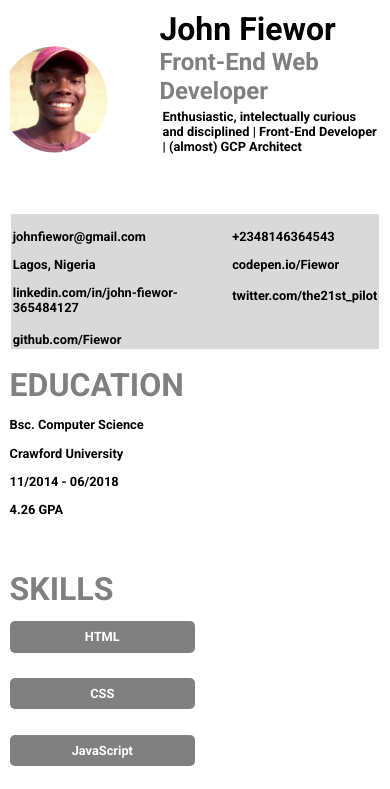
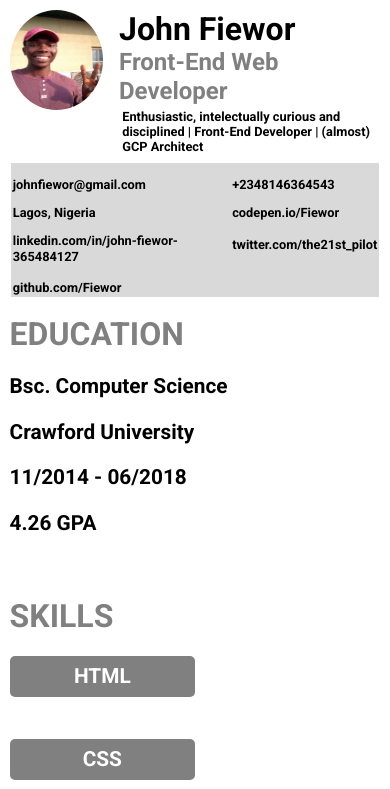
Before and after one commit to Fiewor/resume, a plain HTML site: page index.html in a window 390 px wide. Shown: the top 789 px of the page. Drawn offline with Linux system fonts and the light colour scheme.

Commit message:
minor image changes

```diff
--- a/index.html
+++ b/index.html
@@ -32,7 +32,7 @@
         </div>
     </div>
     <div class="third">
-        <div>
+        <div id="education">
             <h2>EDUCATION</h2>
             <p>Bsc. Computer Science</p>
             <p>Crawford University</p>
--- a/style.css
+++ b/style.css
@@ -40,9 +40,13 @@ h2:first-of-type {
 }
 
 .first img{
-    width: 200px;
-    height: 200px;
-    clip-path: circle(30% at 30% 35%);
+    width: 150px;
+    height: 150px;
+    border-radius: 50%;
+    position: relative;
+    top: 0;
+    left: 0;
+    margin-right: 2rem;
 }
 
 .second div:first-of-type a:last-of-type {
@@ -78,6 +82,11 @@ h2:first-of-type {
 
 .third div {
     margin-bottom: 2.5rem;
+}
+
+.third p {
+    font-family: 'Roboto', sans-serif;
+    font-size: 1.3rem;
 }
 
 #skills p {
@@ -118,15 +127,14 @@ h2:first-of-type {
  }
 
  @media screen and (max-width: 768px) {
-    .first img{
-        width: 200px;
-        height: 200px;
-        clip-path: circle(30% at 30% 45%);
+    .first div {
         margin: 0;
     }
 
-    .first div {
-        margin: 0;
+    .first img {
+        width: 200px;
+        height: 100px;
+        margin-right: 1rem;
     }
 
     h1 {
```
